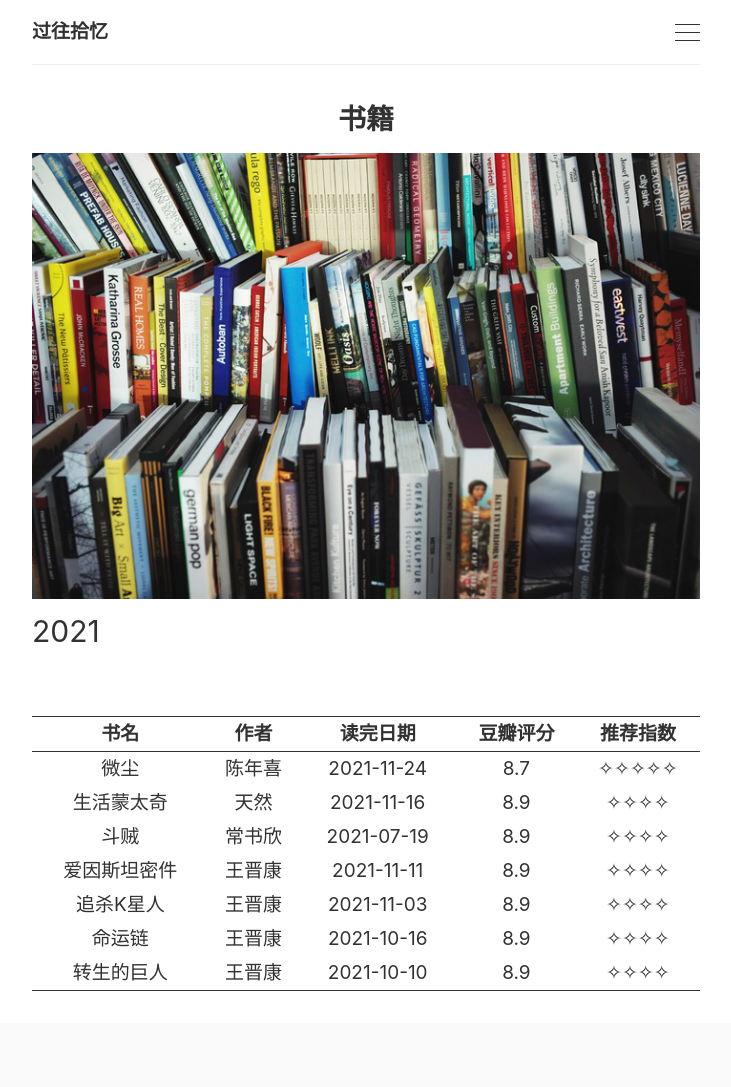
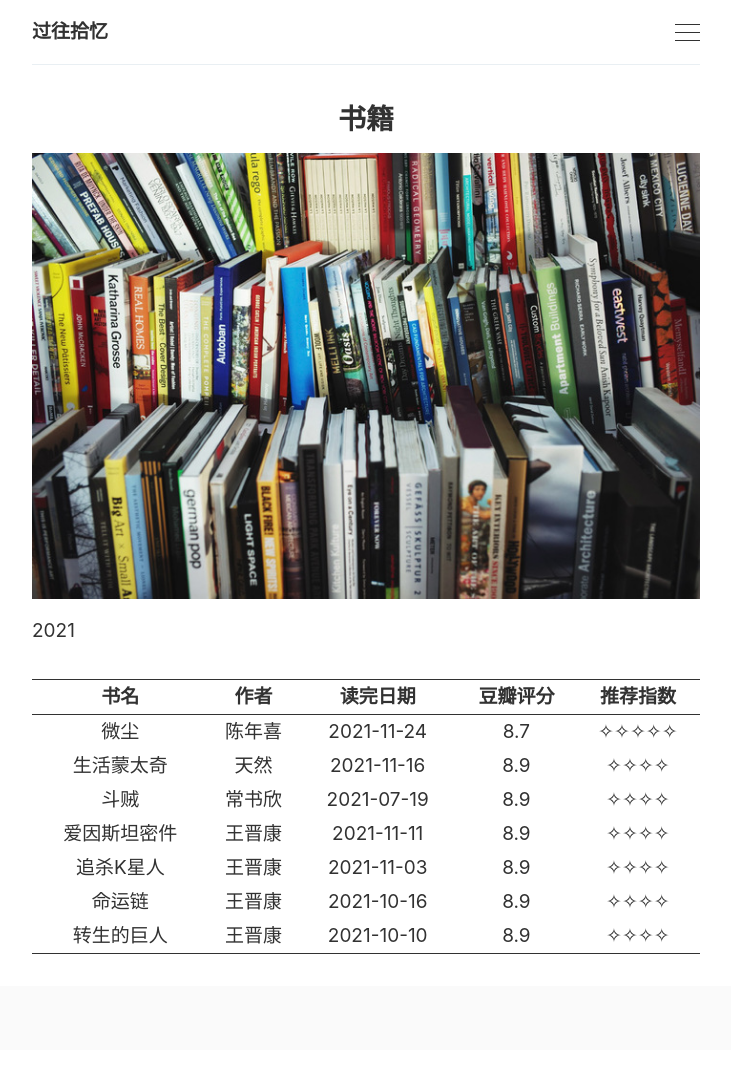
Before and after one commit to SWHL/SWHL.github.io, a Jekyll site: the page built from _pages/books.md, in a window 1280 px wide. Shown: the whole page, without its empty margins (274-1005 px from the left). Built offline with Jekyll 4.4.1, drawn with Linux system fonts in a browser that asks for light colours; after the commit the page ends 1050 px from its top, so only the background shows below that.

Commit message:
update files

```diff
--- a/_pages/books.md
+++ b/_pages/books.md
@@ -4,7 +4,7 @@ title: 书籍
 image: '/images/pages/books.jpg'
 ---
 
-<span style="font-size:30px;">2021</span>
+<p style="margin: 0 auto;">2021</p>
 
 <table style="width:100%; height:100%; margin: 0 auto; text-align:center;border-top:1px solid;border-bottom:1px solid;">
     <thead style="border-bottom:1px solid;">
```
